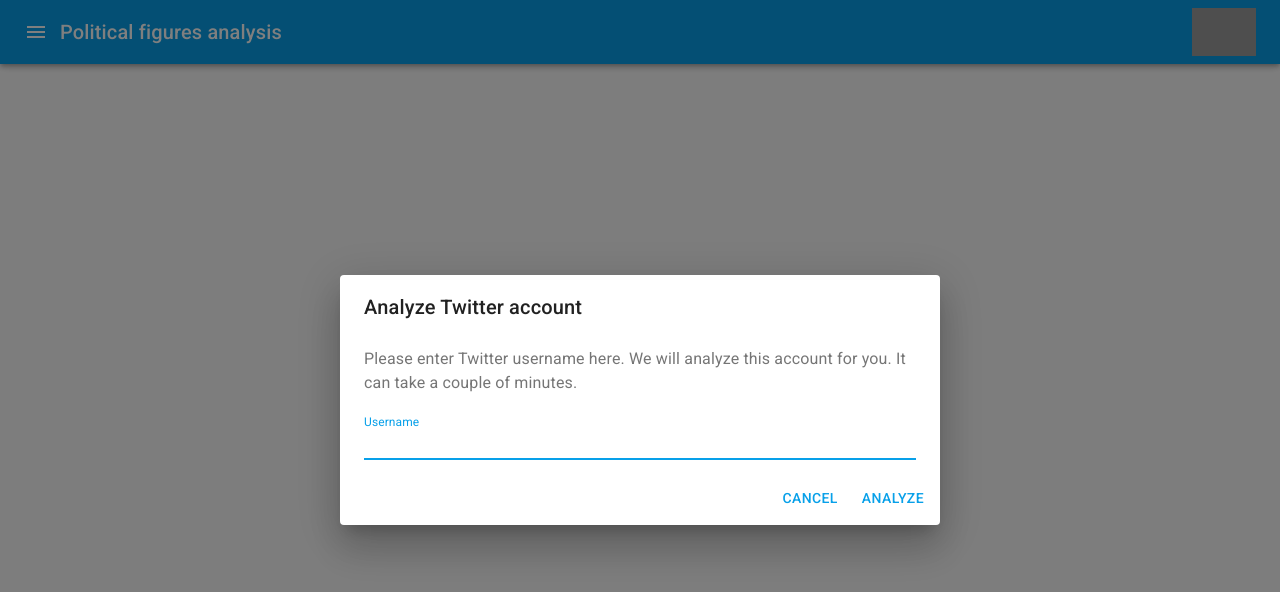
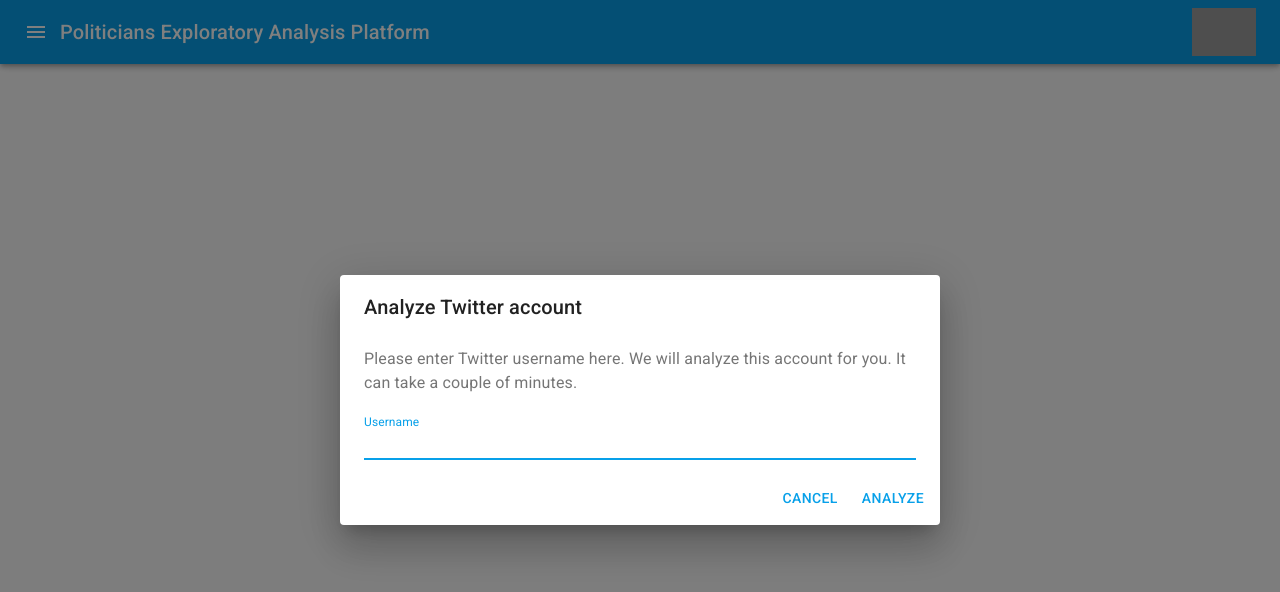
Before and after one commit to EmbeddML/peap-frontend, a React (Create React App) app: page /customUser in a window 1280 px wide. Shown: the top 592 px of the page. Built offline with nearby package versions, Linux system fonts and the light colour scheme; no server answers; grey boxes are pictures that could not be loaded.

Commit message:
update naming, change default grouping to Coalitions

```diff
--- a/public/index.html
+++ b/public/index.html
@@ -7,7 +7,7 @@
     <meta name="theme-color" content="#000000" />
     <meta
       name="description"
-      content="Web site created using create-react-app"
+      content="Politicians Exploratory Analysis Platform"
     />
     <link rel="apple-touch-icon" href="%PUBLIC_URL%/logo192.png" />
     <!--
@@ -26,7 +26,7 @@
     -->
     <link rel="stylesheet" href="https://fonts.googleapis.com/css?family=Roboto:300,400,500,700&display=swap" />
 
-    <title>Political analysis</title>
+    <title>PEAP</title>
     <style>
       html, body, #root {
         min-height: 100vh;
--- a/src/components/Politicians.tsx
+++ b/src/components/Politicians.tsx
@@ -12,7 +12,7 @@
   let { path } = useRouteMatch();
   const [twitterUsers, setTwitterUsers] = useState<TwitterUser[]>([]);
   const [clusteringProperty, setClusteringProperty] = useState<string>(
-    "cluster_kmeans_id"
+    "coalition"
   );
 
   const [
--- a/src/components/core/MainBar.tsx
+++ b/src/components/core/MainBar.tsx
@@ -86,7 +86,7 @@
 
             <Grid item style={{ marginRight: "16px" }}>
               <Grid container alignContent="center" style={{ height: "100%" }}>
-                <Typography variant="h6">Political figures analysis</Typography>
+                <Typography variant="h6">Politicians Exploratory Analysis Platform</Typography>
               </Grid>
             </Grid>
 
```
Also changed, not shown: public/manifest.json.
